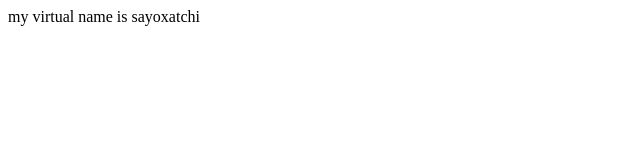
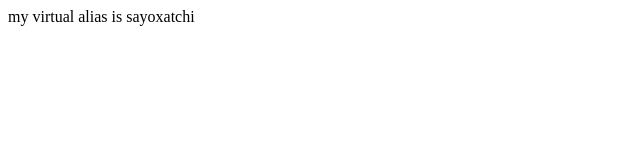
Before and after one commit to larebhasan/Repos-larebhasan, a plain HTML site: page index.html in a window 1280 px wide. Shown: the full height of the page, 0-640 px from the left. Drawn offline with Linux system fonts and the light colour scheme.

Commit message:
no comment

```diff
--- a/index.html
+++ b/index.html
@@ -1 +1 @@
-<P> my virtual name is sayoxatchi</P>
+<P> my virtual alias is sayoxatchi</P>
```
